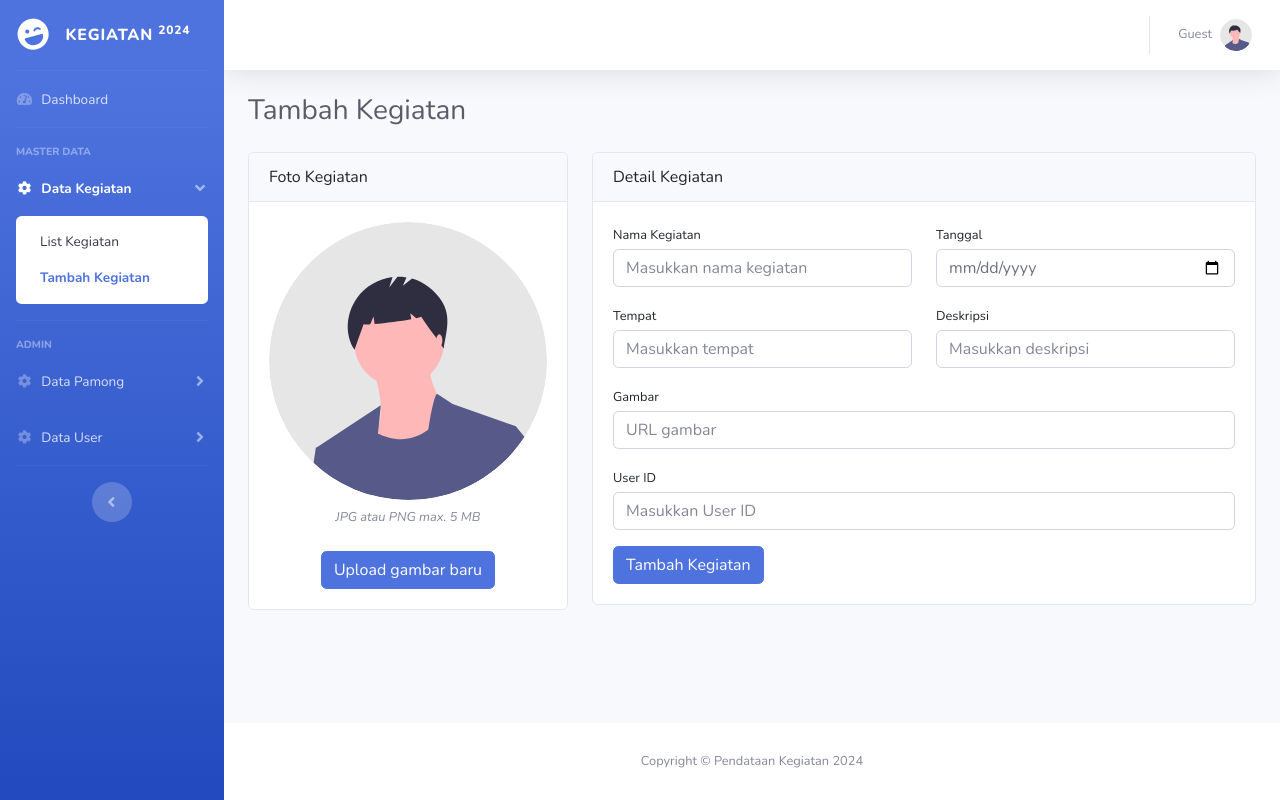
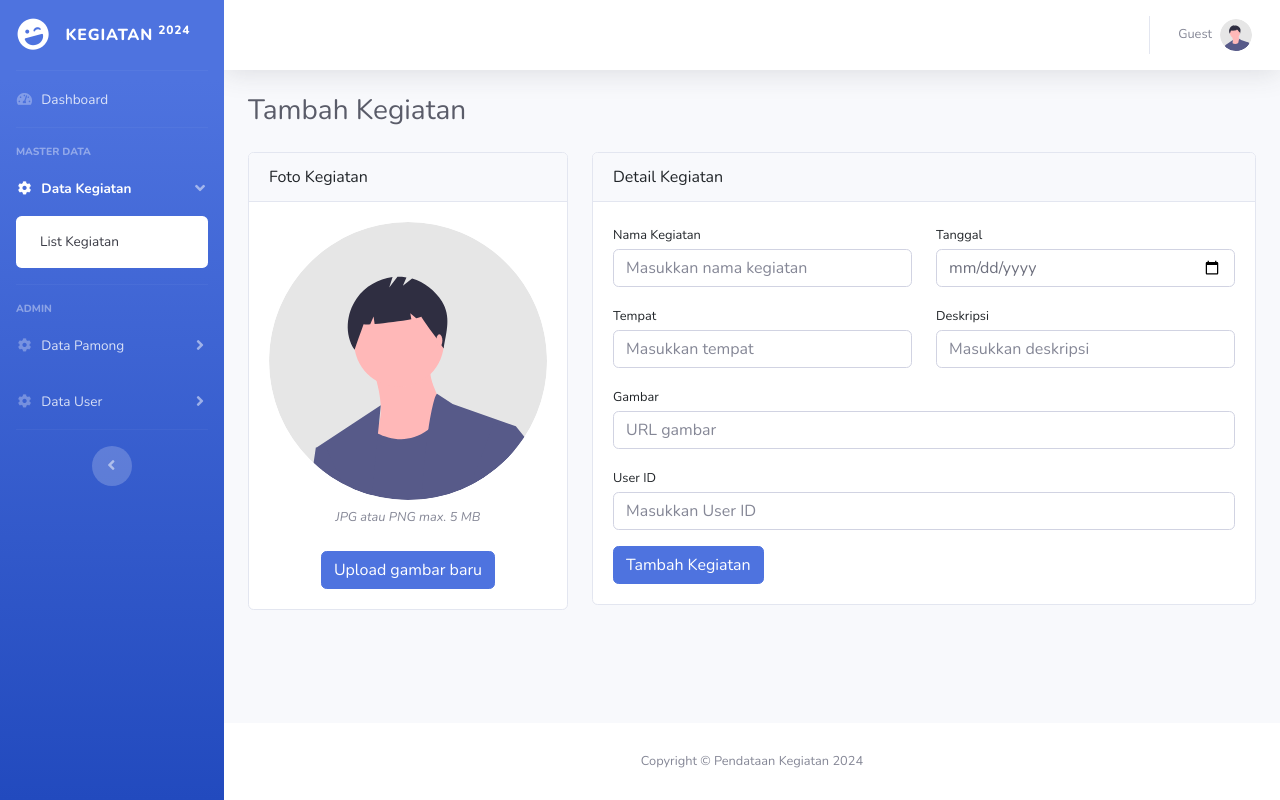
Before and after one commit to ridwaanhall/fepengabdian, a Django app: page /tambah-kegiatan/ in a window 1280 px wide. Run offline with Django 4.2, Linux system fonts and the light colour scheme; some libraries are stand-ins or nearby versions.

Commit message:
hide some url

```diff
--- a/base/templates/base/sidebar.html
+++ b/base/templates/base/sidebar.html
@@ -36,7 +36,7 @@
         <div id="collapseDataKegiatan" class="collapse {% if request.resolver_match.url_name == 'list-kegiatan' or request.resolver_match.url_name == 'edit-kegiatan' or request.resolver_match.url_name == 'tambah-kegiatan' %} show {% endif %}" aria-labelledby="DataKegiatan" data-parent="#accordionSidebar">
             <div class="bg-white py-2 collapse-inner rounded">
                 <a class="collapse-item {% if request.resolver_match.url_name == 'list-kegiatan' %} active {% endif %}" href="{% url 'list-kegiatan' %}">List Kegiatan</a>
-                <a class="collapse-item {% if request.resolver_match.url_name == 'tambah-kegiatan' %} active {% endif %}" href="{% url 'tambah-kegiatan' %}">Tambah Kegiatan</a>
+                <!-- <a class="collapse-item {% if request.resolver_match.url_name == 'tambah-kegiatan' %} active {% endif %}" href="{% url 'tambah-kegiatan' %}">Tambah Kegiatan</a> -->
             </div>
         </div>
     </li>
@@ -70,7 +70,7 @@
         <div id="collapseDataUser" class="collapse {% if request.resolver_match.url_name == 'list-user' or request.resolver_match.url_name == 'tambah-user' %} show {% endif %}" aria-labelledby="DataUser" data-parent="#accordionSidebar">
             <div class="bg-white py-2 collapse-inner rounded">
                 <a class="collapse-item {% if request.resolver_match.url_name == 'list-user' %} active {% endif %}" href="{% url 'list-user' %}">List User</a>
-                <a class="collapse-item {% if request.resolver_match.url_name == 'tambah-user' %} active {% endif %}" href="{% url 'tambah-user' %}">Tambah User</a>
+                <!-- <a class="collapse-item {% if request.resolver_match.url_name == 'tambah-user' %} active {% endif %}" href="{% url 'tambah-user' %}">Tambah User</a> -->
             </div>
         </div>
     </li>
```
